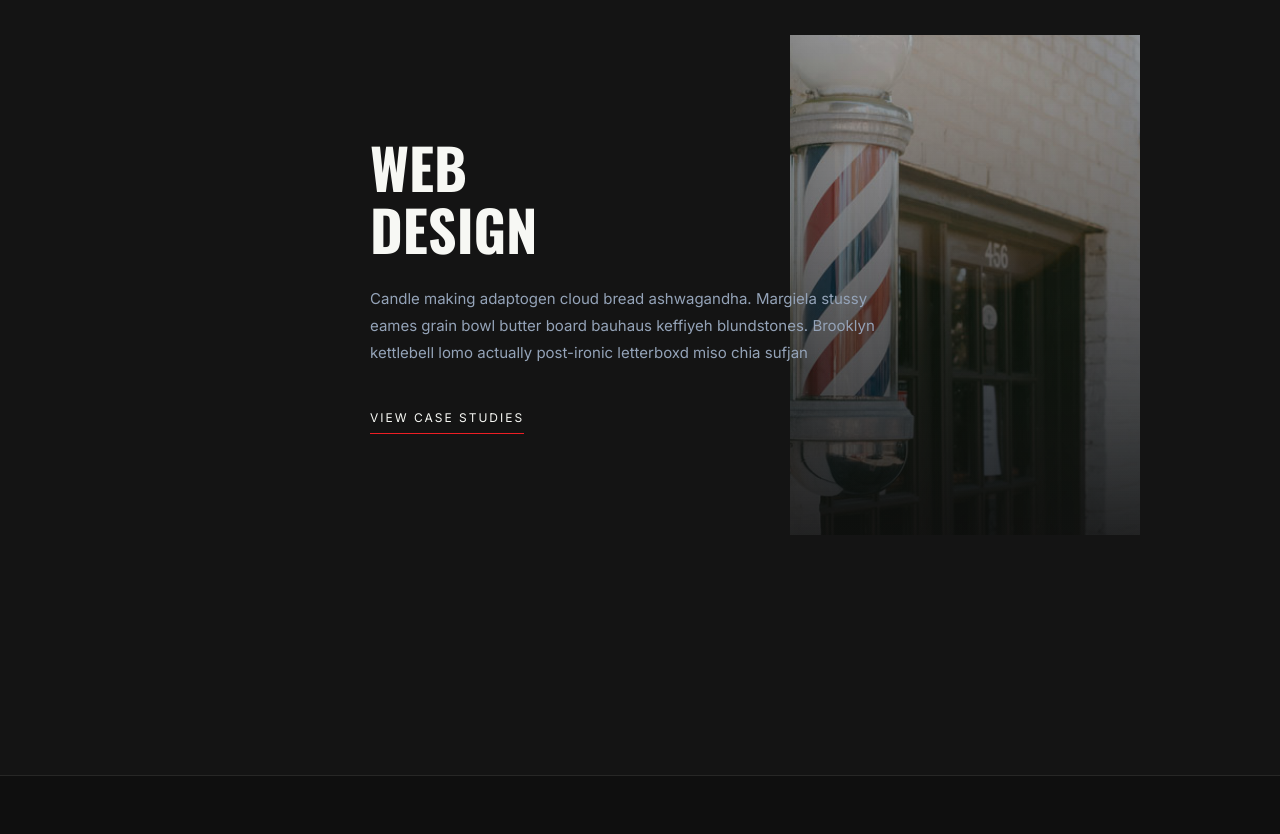
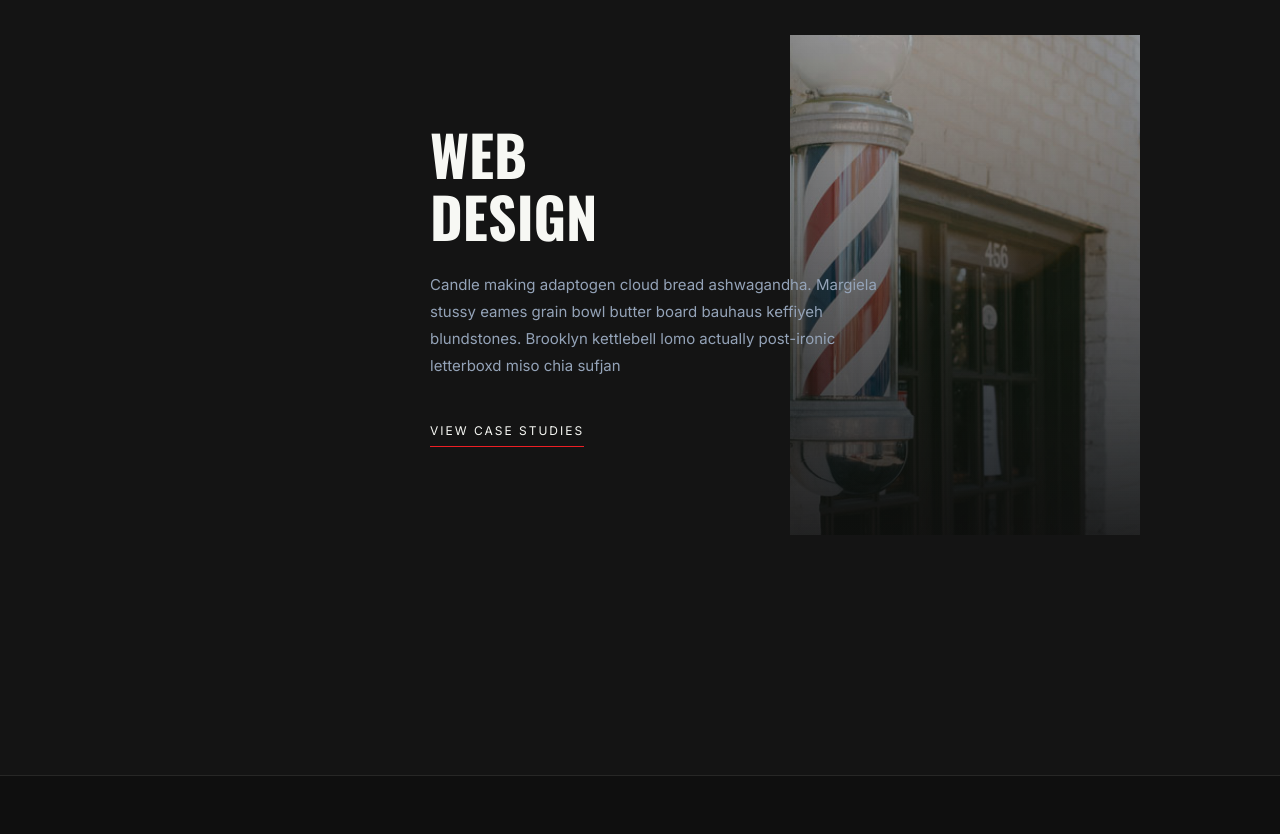
Before and after one commit to haa-gg/Stellar, a website: page src/index.html in a window 1280 px wide. Shown: the part 1640-2474 px from the top of the page. Drawn offline with nearby package versions, Linux system fonts and the light colour scheme.

Commit message:
minor formatting

```diff
--- a/src/index.html
+++ b/src/index.html
@@ -331,7 +331,7 @@
 
         .service-card-web .content-wrapper {
             margin-right: -220px;
-            padding-left: 100px;
+            padding-left: 160px;
         }
 
 
```
Also changed, not shown: index.html (+1 -1 lines).
